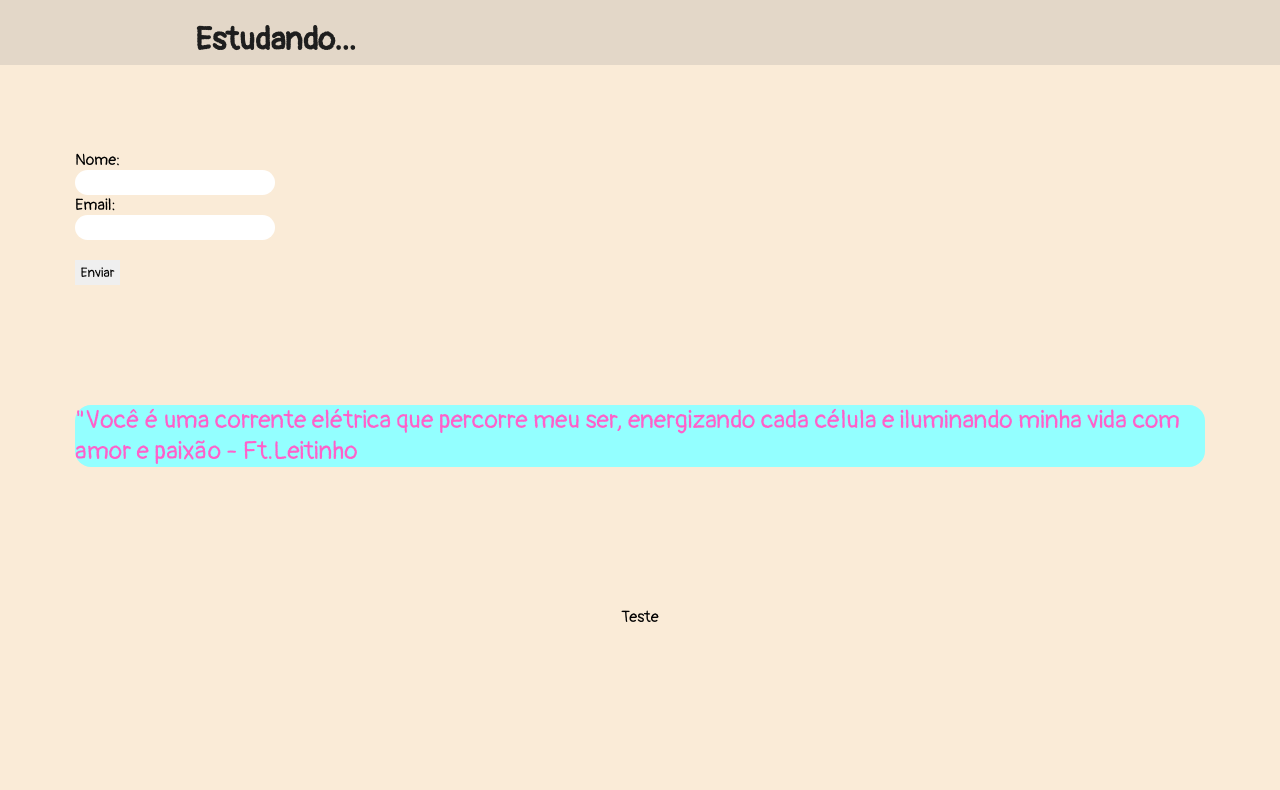
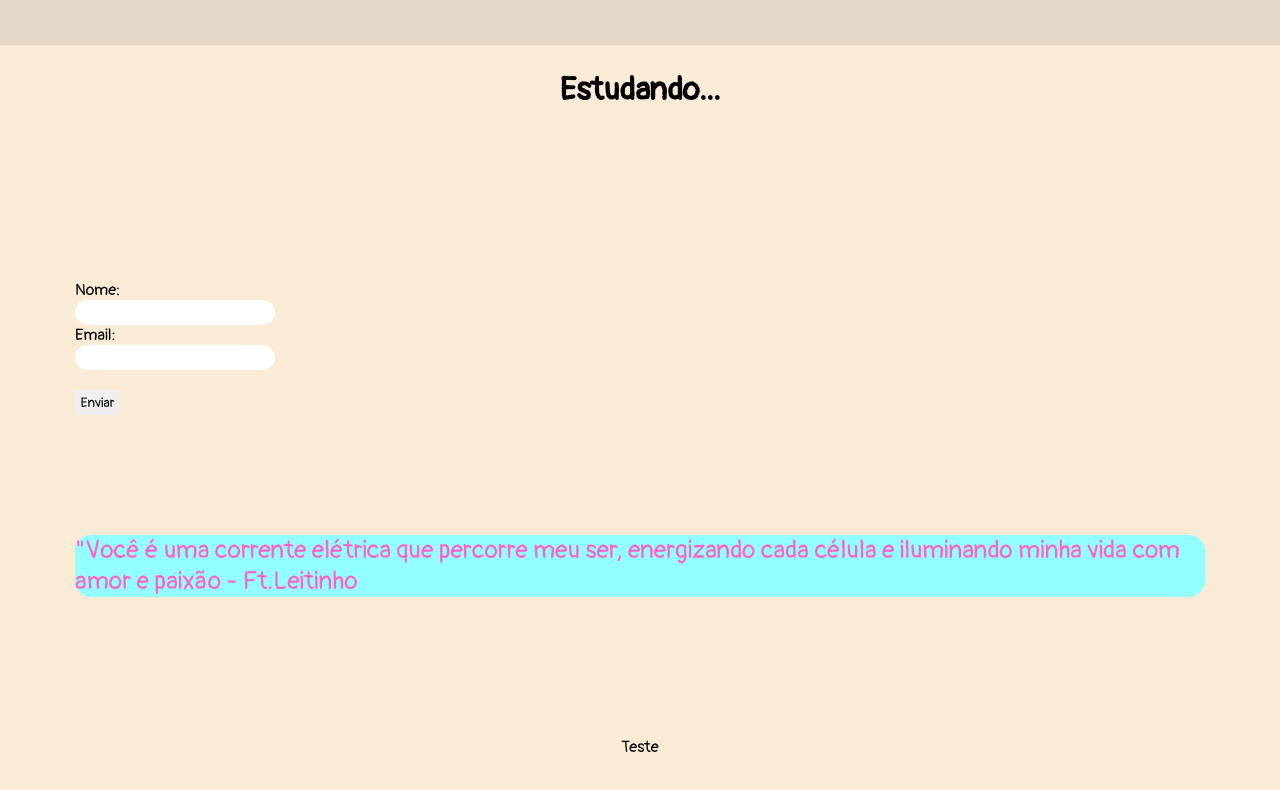
Before and after one commit to leitinho-dev/Estudos01, a plain HTML site: page index.html in a window 1280 px wide. Drawn offline with Linux system fonts and the light colour scheme; a web font is replaced by a local one.

Commit message:
add index

```diff
--- a/style.css
+++ b/style.css
@@ -28,9 +28,9 @@ body{
 
 }
 
-#cabeca1{
-    position: fixed;
-    margin: -150px 0px 0px 120px;
+.c1{
+    /*position: fixed;
+    /*margin: -150px 0px 0px 120px;*/
     text-align: center;
 }
 
```
Also changed, not shown: index.html (+1 -1 lines).
